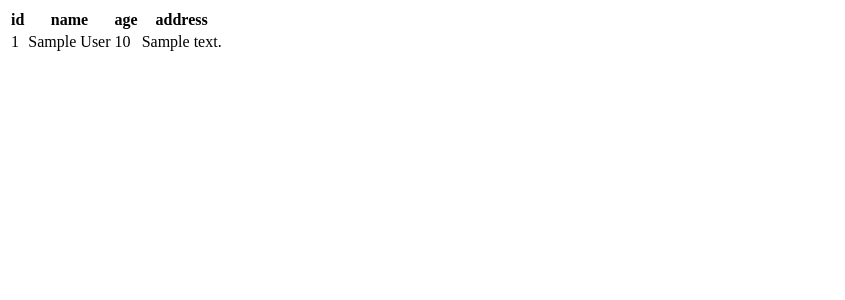
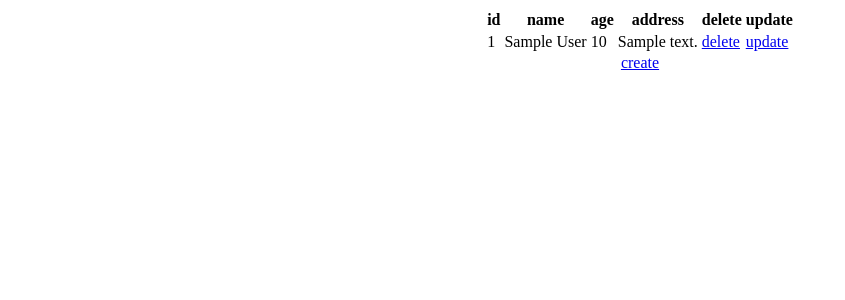
Before and after one commit to sekzerd/template_django_curd, a Django app: page /retrieve/ in a window 1280 px wide. Shown: the top 300 px of the page, without its empty margins (0-845 px from the left). Run offline with Django 4.2, Linux system fonts and the light colour scheme; tables that the repository leaves empty hold one stand-in row (values such as "Sample post").

Commit message:
adjust url

```diff
--- a/app/views.py
+++ b/app/views.py
@@ -23,8 +23,10 @@ def update(request, id):
     return render(request, "update.html", context)
 
 
-def delete(request):
-    return render(request, "delete.html")
+def delete(request, id):
+    user = User.objects.get(id=id)
+    context = {"user": user}
+    return render(request, "delete.html", context)
 
 
 def do_update(request):
--- a/demo_django/urls.py
+++ b/demo_django/urls.py
@@ -11,5 +11,5 @@ urlpatterns = [
     path("update/<int:id>/", views.update),
     path("do_update/", views.do_update),
     path("delete/<int:id>/", views.delete),
-    path("do_delet/", views.do_delete),
+    path("do_delete/", views.do_delete),
 ]
--- a/templates/index.html
+++ b/templates/index.html
@@ -7,9 +7,6 @@
 
 <body>
   <a href="retrieve">retrieve</a>
-  <a href="create">create</a>
-  <a href="update">update</a>
-  <a href="delete">delete</a>
 </body>
 <style>
 
--- a/templates/retrieve.html
+++ b/templates/retrieve.html
@@ -6,13 +6,16 @@
 </head>
 
 <body>
-    <table>
+    <div class="center">
+    <table >
         <thead>
             <tr>
                 <th>id</th>
                 <th>name</th>
                 <th>age</th>
                 <th>address</th>
+                <th>delete</th>
+                <th>update</th>
             </tr>
         </thead>
         <tbody>
@@ -22,15 +25,22 @@
                 <td>{{i.name}}</td>
                 <td>{{i.age}}</td>
                 <td>{{i.address}}</td>
+                <td><a href="/delete/{{i.id}}/">delete</a></td>
+                <td><a href="/update/{{i.id}}/">update</a></td>
             </tr>
             {%endfor%}
         </tbody>
     </table>
-
+</div>
+<div class='center'><a href="/create/">create</a></div>
 
 </body>
 <style>
-
+.center {
+    display: flex;
+    direction: column;
+    justify-content: center;
+}
 </style>
 
 </html>
```
Also changed, not shown: templates/create.html (+9 -4 lines), templates/delete.html (+22 -3 lines), templates/update.html (+8 -1 lines).
